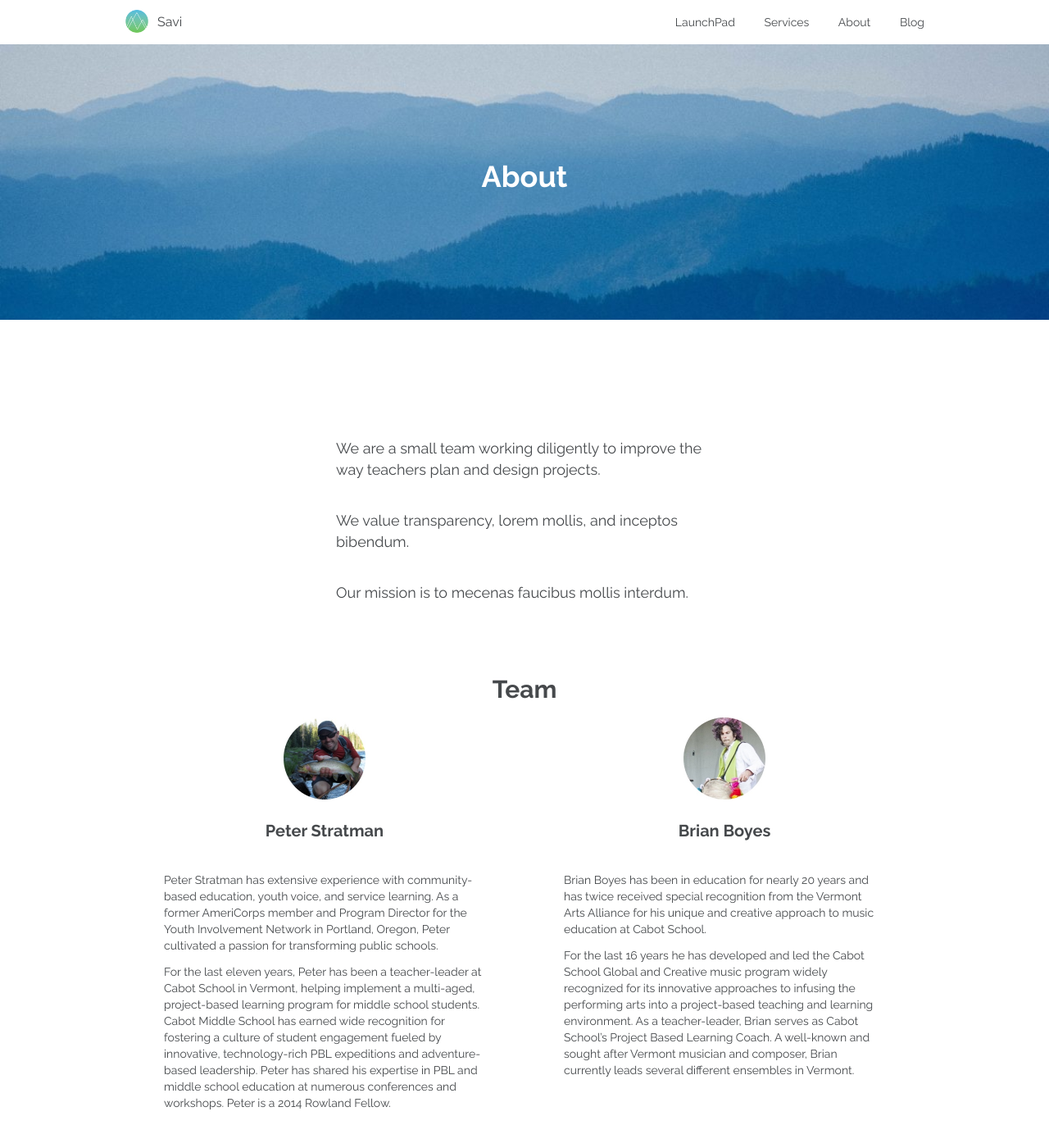
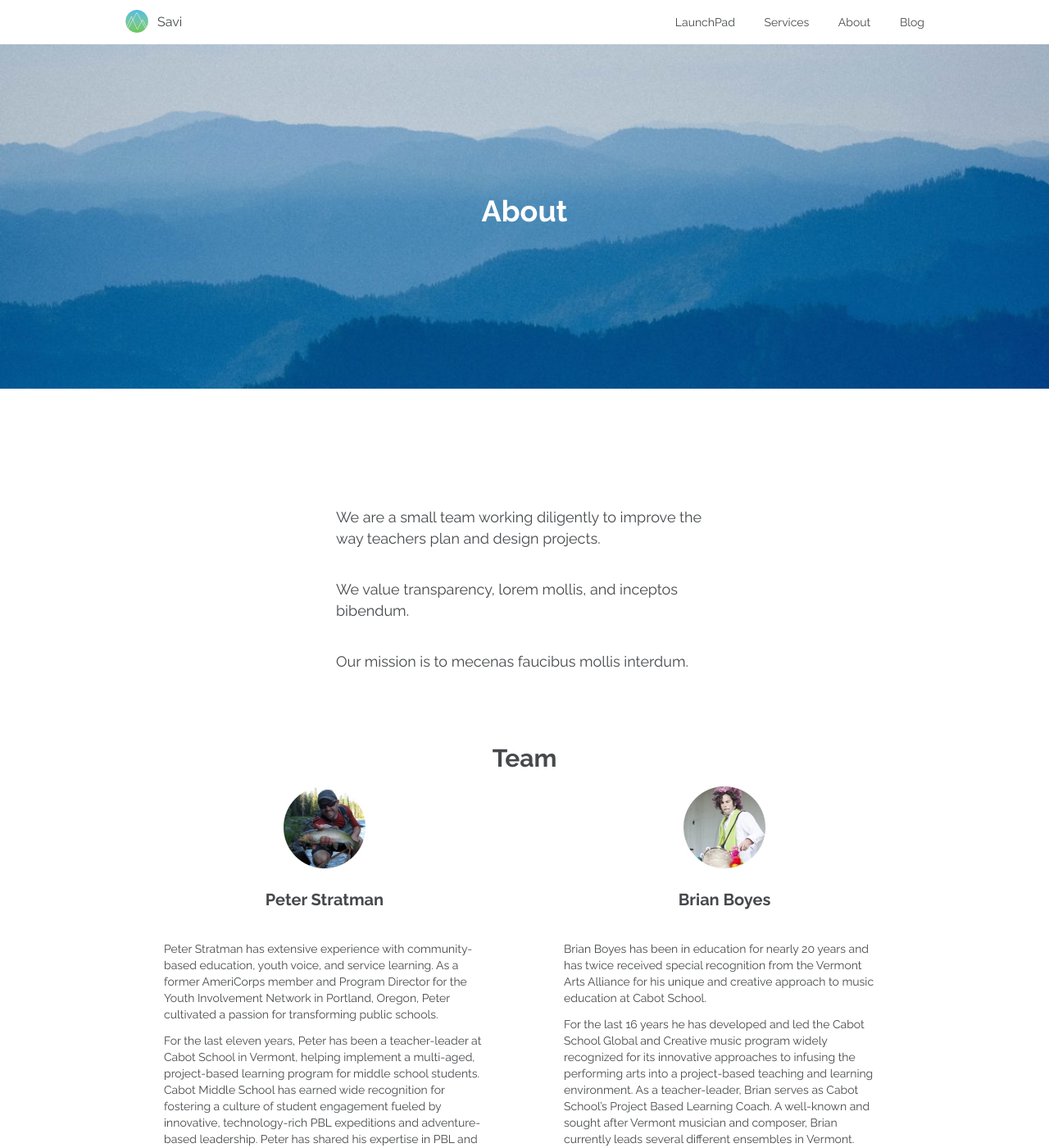
Before and after one commit to savilabs/savilabs.github.io, a Jekyll site: the page built from about.html, in a window 1280 px wide and 1400 px high. Shown: the whole window at 82% size. Built offline with Jekyll 4.4.1, drawn with Linux system fonts in a browser that asks for light colours; nearby versions of some CDN libraries.

Commit message:
Increase height of all banner images
This makes it so that all banners have the same height, 420px, based on
feedback from Peter & Brian. This also moves the height into a variable
to make it easy to adjust in the future by having it be set in only one
location.

```diff
--- a/_sass/_elements.scss
+++ b/_sass/_elements.scss
@@ -61,7 +61,7 @@
   align-items: center;
   display: flex;
   justify-content: center;
-  min-height: 336px;
+  min-height: $banner-height;
   text-align: center;
 
   &.with-image {
--- a/_sass/_home.scss
+++ b/_sass/_home.scss
@@ -11,5 +11,4 @@
 
 .banner--home {
   background-image: url('/images/home--banner.jpg');
-  min-height: 420px;
 }
--- a/css/main.scss
+++ b/css/main.scss
@@ -26,6 +26,8 @@ $grey-color-dark:  darken($grey-color, 25%);
 
 // Width of the content area
 $content-width:    1024px;
+
+$banner-height: 420px;
 
 $on-palm:          600px;
 $on-laptop:        800px;
```
